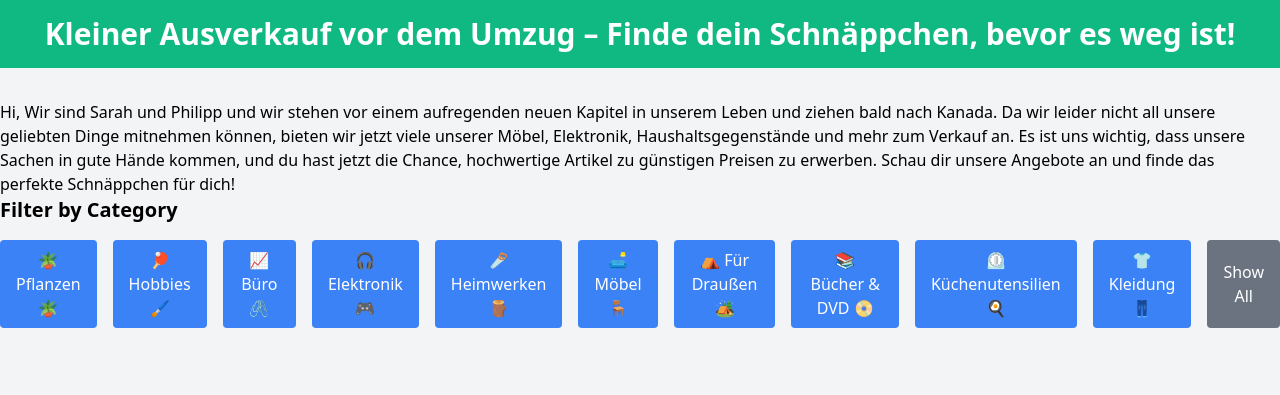
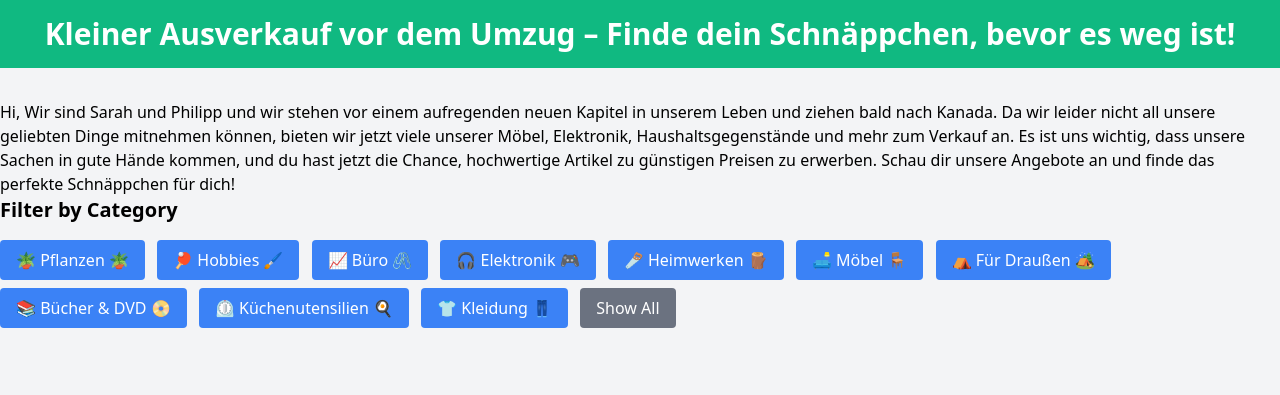
Before and after one commit to DiesDasJenes/garage-sale, a website: page index.html in a window 1280 px wide. Drawn offline with nearby package versions, Linux system fonts and the light colour scheme; no server answers.

Commit message:
Adjust spacing on categories

```diff
--- a/index.html
+++ b/index.html
@@ -23,17 +23,17 @@
         <!-- Category Filter Buttons -->
         <div class="mb-6">
             <h2 class="text-xl font-semibold mb-4">Filter by Category</h2>
-            <div class="flex space-x-4">
-                <button onclick="filterByCategory('Plants')" class="px-4 py-2 bg-blue-500 text-white rounded hover:bg-blue-600">🪴  Pflanzen 🪴 </button>
-                <button onclick="filterByCategory('Hobbies')" class="px-4 py-2 bg-blue-500 text-white rounded hover:bg-blue-600">🏓  Hobbies  🖌️</button>
-                <button onclick="filterByCategory('Office')" class="px-4 py-2 bg-blue-500 text-white rounded hover:bg-blue-600">📈  Büro 🖇️</button>
-                <button onclick="filterByCategory('Electronic')" class="px-4 py-2 bg-blue-500 text-white rounded hover:bg-blue-600">🎧  Elektronik 🎮</button>
-                <button onclick="filterByCategory('DIY')" class="px-4 py-2 bg-blue-500 text-white rounded hover:bg-blue-600">🪚  Heimwerken 🪵</button>
-                <button onclick="filterByCategory('Furniture')" class="px-4 py-2 bg-blue-500 text-white rounded hover:bg-blue-600">🛋️  Möbel 🪑</button>
-                <button onclick="filterByCategory('Outdoor')" class="px-4 py-2 bg-blue-500 text-white rounded hover:bg-blue-600">⛺️  Für Draußen 🏕️</button>
-                <button onclick="filterByCategory('Books')" class="px-4 py-2 bg-blue-500 text-white rounded hover:bg-blue-600">📚  Bücher & DVD 📀</button>
-                <button onclick="filterByCategory('Kitchen')" class="px-4 py-2 bg-blue-500 text-white rounded hover:bg-blue-600">⏲️ Küchenutensilien 🍳</button>
-                <button onclick="filterByCategory('Clothes')" class="px-4 py-2 bg-blue-500 text-white rounded hover:bg-blue-600">👕 Kleidung 👖</button>
+            <div class="flex-initial">
+                <button onclick="filterByCategory('Plants')" class="px-4 py-2 bg-blue-500 text-white rounded hover:bg-blue-600 mr-2 mb-2">🪴  Pflanzen 🪴 </button>
+                <button onclick="filterByCategory('Hobbies')" class="px-4 py-2 bg-blue-500 text-white rounded hover:bg-blue-600 mr-2 mb-2">🏓  Hobbies  🖌️</button>
+                <button onclick="filterByCategory('Office')" class="px-4 py-2 bg-blue-500 text-white rounded hover:bg-blue-600 mr-2 mb-2">📈  Büro 🖇️</button>
+                <button onclick="filterByCategory('Electronic')" class="px-4 py-2 bg-blue-500 text-white rounded hover:bg-blue-600 mr-2 mb-2">🎧  Elektronik 🎮</button>
+                <button onclick="filterByCategory('DIY')" class="px-4 py-2 bg-blue-500 text-white rounded hover:bg-blue-600 mr-2 mb-2">🪚  Heimwerken 🪵</button>
+                <button onclick="filterByCategory('Furniture')" class="px-4 py-2 bg-blue-500 text-white rounded hover:bg-blue-600 mr-2 mb-2">🛋️  Möbel 🪑</button>
+                <button onclick="filterByCategory('Outdoor')" class="px-4 py-2 bg-blue-500 text-white rounded hover:bg-blue-600 mr-2 mb-2">⛺️  Für Draußen 🏕️</button>
+                <button onclick="filterByCategory('Books')" class="px-4 py-2 bg-blue-500 text-white rounded hover:bg-blue-600 mr-2 mb-2">📚  Bücher & DVD 📀</button>
+                <button onclick="filterByCategory('Kitchen')" class="px-4 py-2 bg-blue-500 text-white rounded hover:bg-blue-600 mr-2 mb-2">⏲️ Küchenutensilien 🍳</button>
+                <button onclick="filterByCategory('Clothes')" class="px-4 py-2 bg-blue-500 text-white rounded hover:bg-blue-600 mr-2 mb-2">👕 Kleidung 👖</button>
                 <button onclick="loadAds()" class="px-4 py-2 bg-gray-500 text-white rounded hover:bg-gray-600">Show All</button>
             </div>
         </div>
--- a/script.js
+++ b/script.js
@@ -9,6 +9,14 @@ const adUrls = [
     },
     {
         url: 'https://www.kleinanzeigen.de/s-anzeige/pflanztier-faultier/2786191384-246-9436',
+        category: 'Plants'
+    },
+    {
+        url: 'https://www.kleinanzeigen.de/s-anzeige/uebertoepfe/2789317986-246-9436',
+        category: 'Plants'
+    },
+    {
+        url: 'https://www.kleinanzeigen.de/s-anzeige/makramee-blumenampel/2753680030-89-9436',
         category: 'Plants'
     },
     {
@@ -169,14 +177,6 @@ const adUrls = [
     },
     {
         url: 'https://www.kleinanzeigen.de/s-anzeige/holz-tischbeine-80cm/2670023655-87-9436',
-        category: 'DIY'
-    },
-    {
-        url: 'https://www.kleinanzeigen.de/s-anzeige/uebertoepfe/2789317986-246-9436',
-        category: 'DIY'
-    },
-    {
-        url: 'https://www.kleinanzeigen.de/s-anzeige/makramee-blumenampel/2753680030-89-9436',
         category: 'DIY'
     },
     {
@@ -395,7 +395,7 @@ async function loadAds(category = null) {
                 cardLink.className = 'inline-block px-4 py-2 bg-green-500 text-white rounded hover:bg-green-600';
                 cardLink.href = adDetails.advertUrl;
                 cardLink.target = '_blank';
-                cardLink.textContent = 'Geh zu Kleinanzeigen';
+                cardLink.textContent = 'Gehe zu Kleinanzeigen';
 
                 // Append elements to the card
                 cardContent.appendChild(cardTitle);
```
